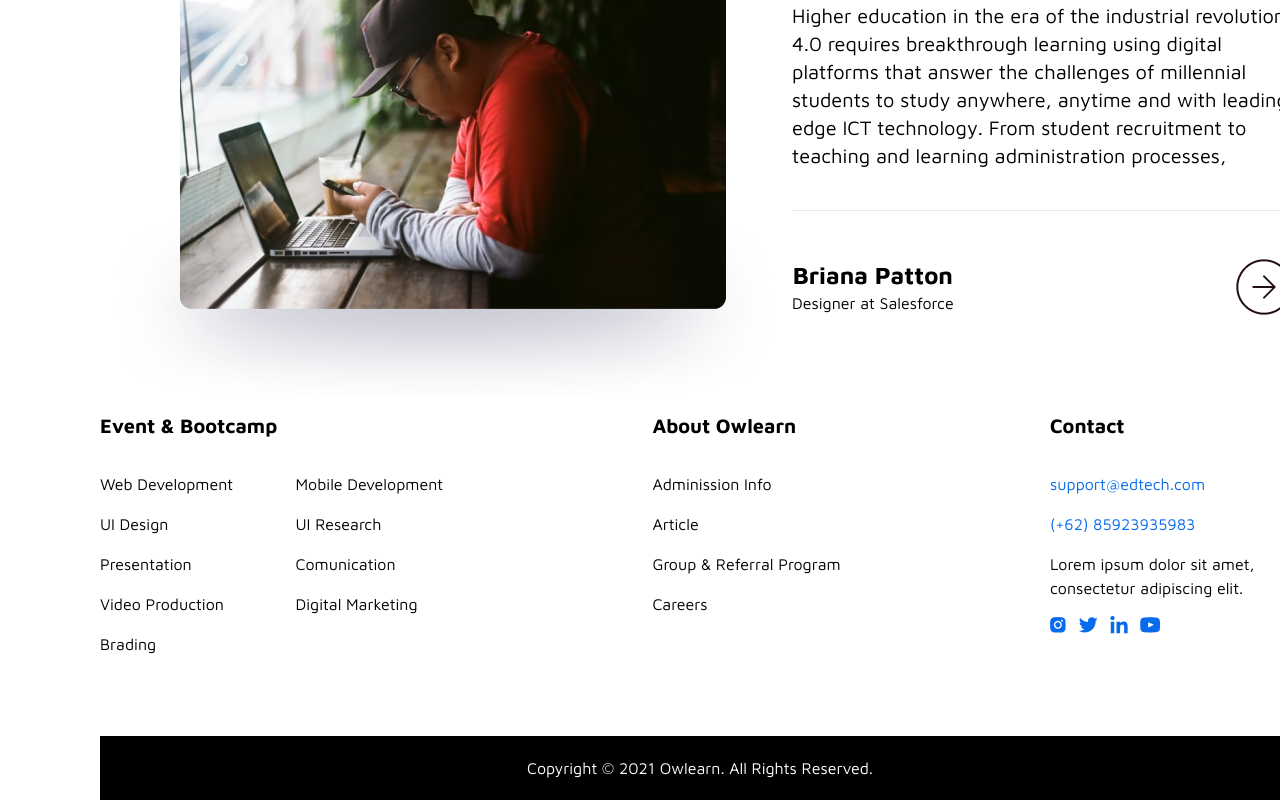
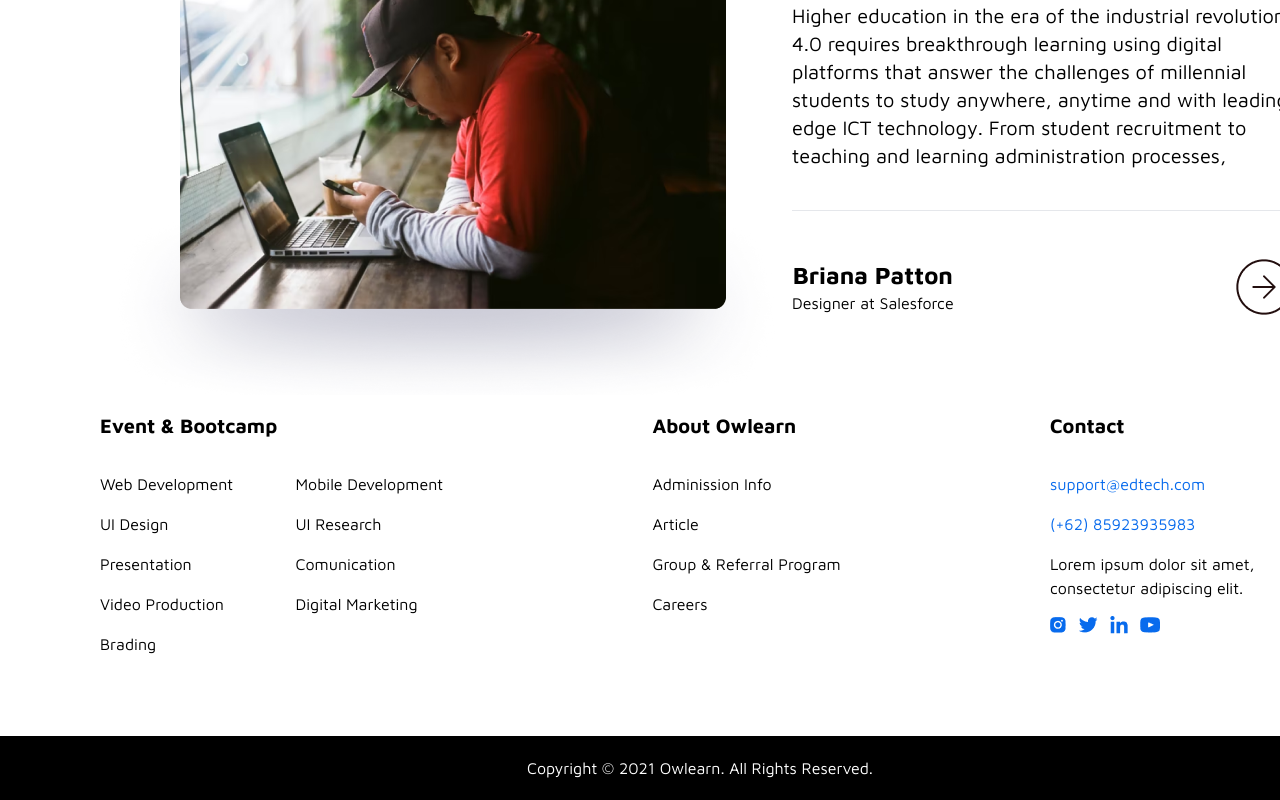
Before and after one commit to hoangquangnguyen/myowlearn, a Vue app: page /#/ in a window 1280 px wide. Shown: the part 3775-4575 px from the top of the page. Built offline with nearby package versions, Linux system fonts and the light colour scheme.

Commit message:
edit Footer w

```diff
--- a/src/components/FooterCom.vue
+++ b/src/components/FooterCom.vue
@@ -41,7 +41,7 @@
         </div>
       </div>
     </div>
-    <div class="h-16 bg-black flex flex-col items-center">
+    <div class="h-16 bg-black flex flex-col items-center -mx-[100px]">
       <span class="text-white my-auto"
         >Copyright © 2021 Owlearn. All Rights Reserved.</span
       >
```
